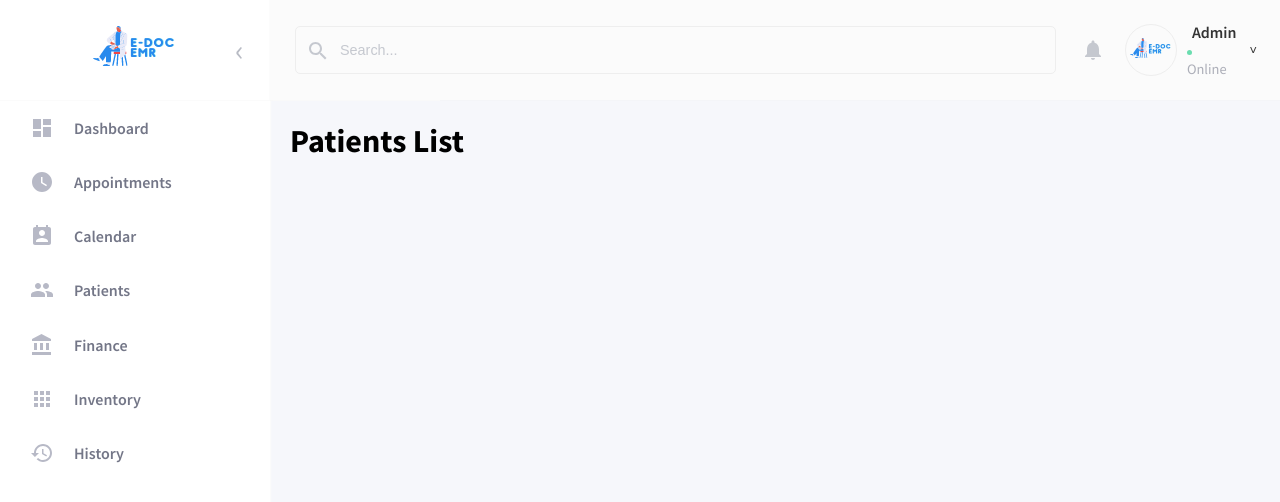
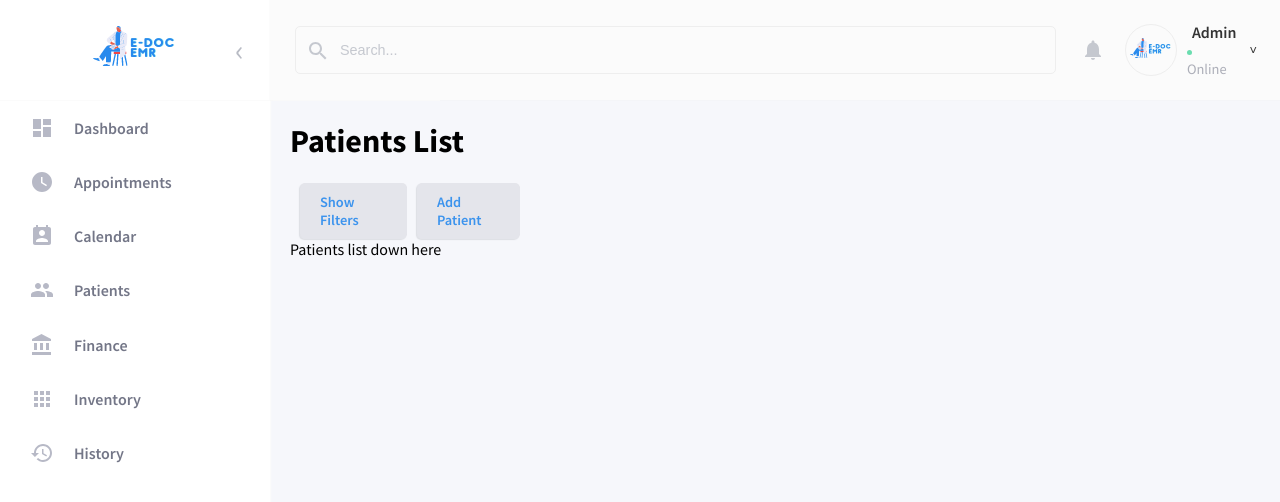
Before and after one commit to hhamza1/edoc-app, a React (Create React App) app: page /patientsList in a window 1280 px wide. Shown: the top 502 px of the page. Built offline with nearby package versions, Linux system fonts and the light colour scheme.

Commit message:
Separating custom btn + Adding to patient list

```diff
--- /dev/null
+++ b/src/app/components/custom-btn/custom-btn.component.jsx
@@ -0,0 +1,14 @@
+import React, { Children } from 'react';
+
+
+import './custom-btn.styles.scss';
+
+
+
+const CustomBtn = (props) => {
+    return(
+        <a href="#" className="btn">{props.title}</a>
+    )
+}
+
+export default CustomBtn;
--- /dev/null
+++ b/src/app/components/custom-btn/custom-btn.styles.scss
@@ -0,0 +1,20 @@
+@import '../../sass/abstracts/variables';
+
+
+.btn {
+    background: rgba($primary-color, .3);
+    border: 0;
+    border-radius: 5px;
+    box-shadow: -1px 1px 1px 0px rgba($primary-color, .4);
+    color: rgba($secondary-color, .9);
+    font-size: 0.9rem;
+    font-weight: 600;
+    margin-left: 10px;
+    padding : 10px 20px;
+    transition: all .3s ease-in-out;
+}
+
+.btn:hover {
+    background: rgba($primary-color, .5);
+    color: rgba($secondary-color, 1);
+}
--- a/src/app/pages/patients-list/patients-list.component.jsx
+++ b/src/app/pages/patients-list/patients-list.component.jsx
@@ -3,6 +3,7 @@ import React from 'react';
 
 
 import './patients-list.styles.scss';
+import CustomBtn from '../../components/custom-btn/custom-btn.component';
 
 
 
@@ -10,6 +11,13 @@ const PatientsList = () => {
     return (
         <div className="patients-list">
             <h1>Patients List</h1>
+            <div className="cta-group">
+                <CustomBtn href="#" className="btn" title="Show Filters"/>
+                <CustomBtn href="#" className="btn" title="Add Patient"/>
+            </div>
+            <div className="patients-list__list">
+                Patients list down here
+            </div>
         </div>
     );
 }
--- a/src/app/pages/patients-list/patients-list.styles.scss
+++ b/src/app/pages/patients-list/patients-list.styles.scss
@@ -0,0 +1,10 @@
+
+.patients-list {
+    display: flex;
+    flex-flow: column;
+
+    .cta-group {
+        display: flex;
+        justify-content: flex-end;
+    }
+}
```
